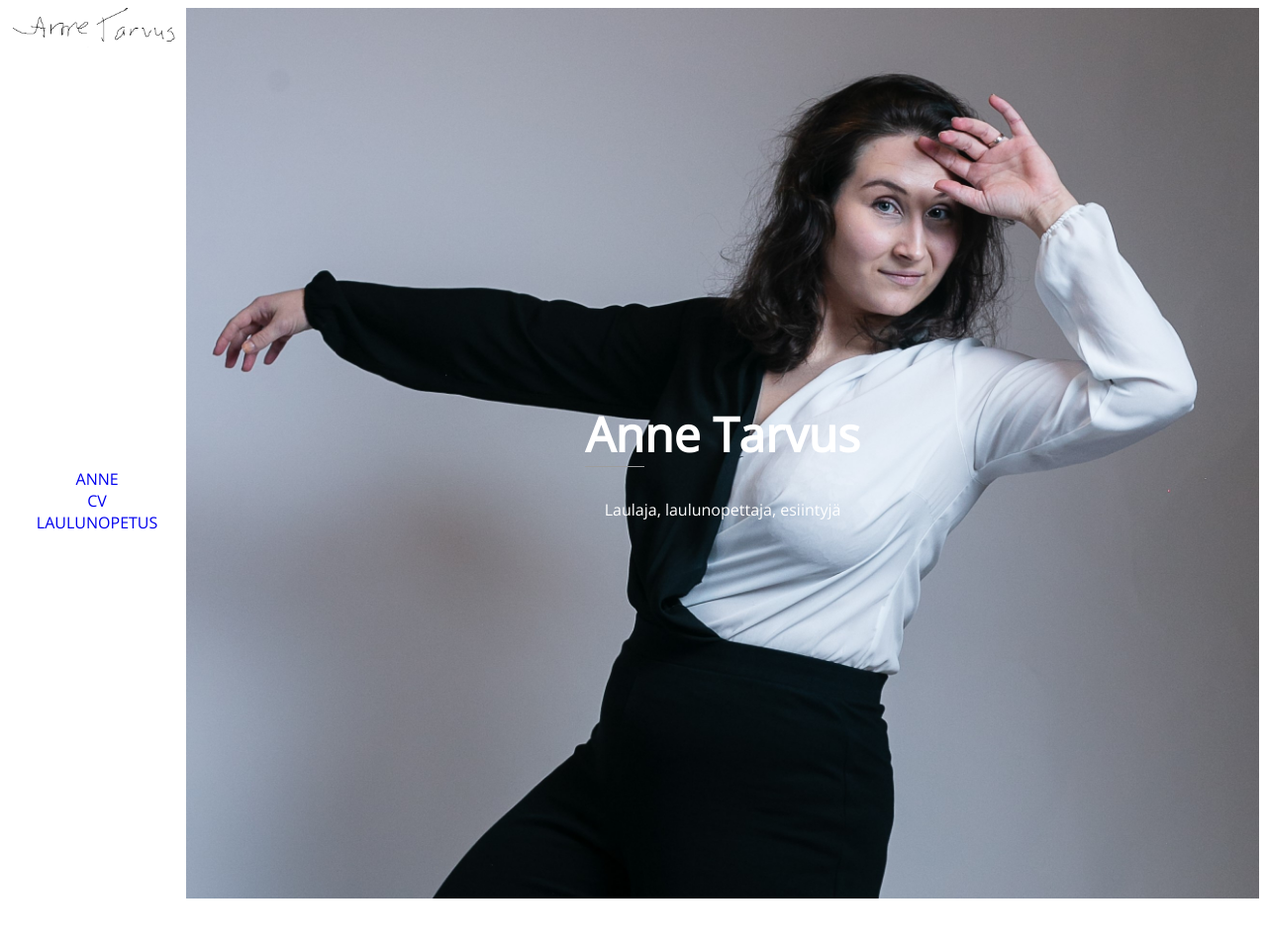
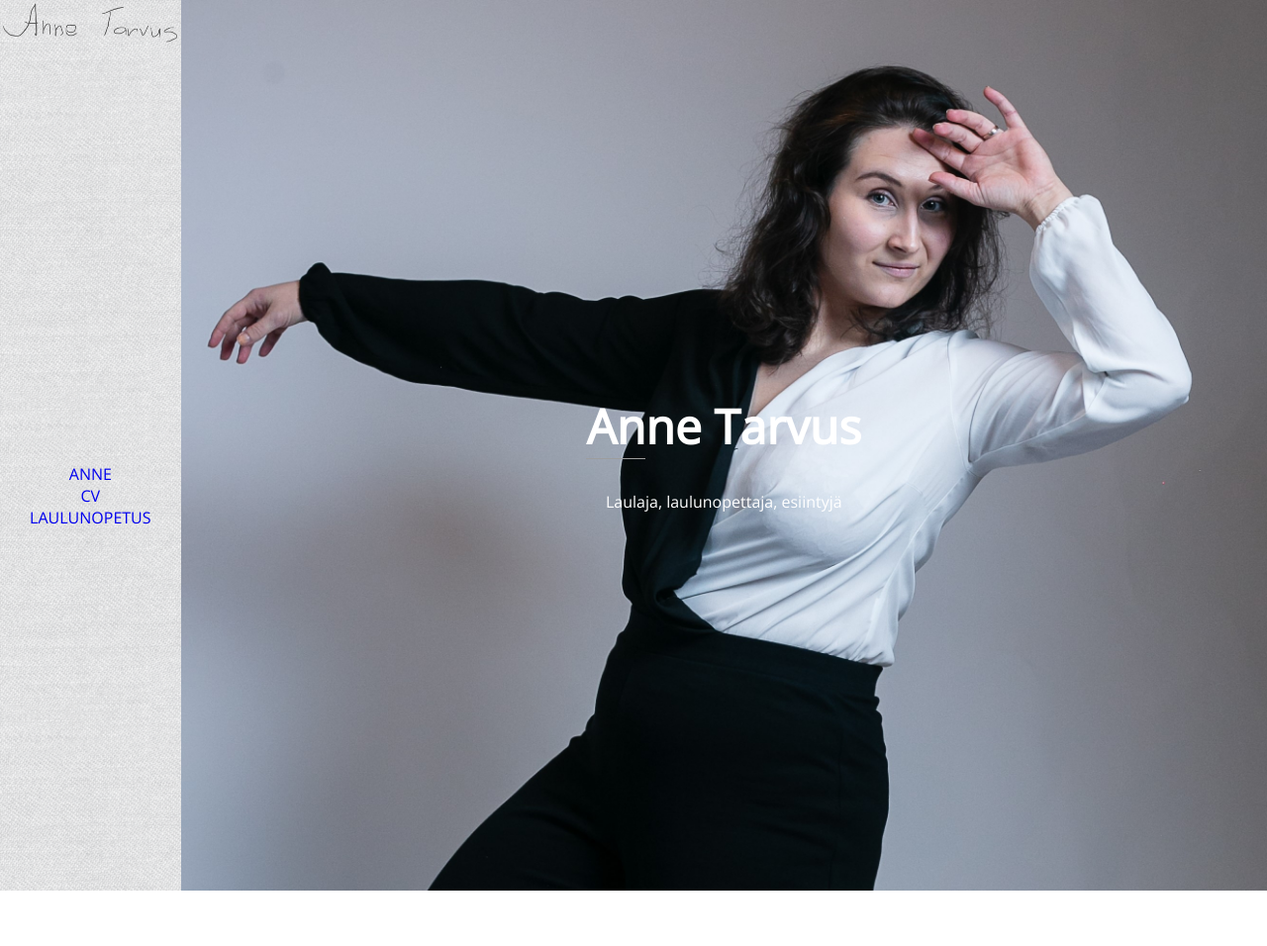
Before and after one commit to AnneTarvus/annetarvus.github.io, a Jekyll site: the page built from home.md, in a window 1280 px wide. Shown: the whole page at 99% size. Built offline with Jekyll 4.4.1, drawn with Linux system fonts in a browser that asks for light colours.

Commit message:
Add texture to aside

```diff
--- a/_sass/main.scss
+++ b/_sass/main.scss
@@ -9,10 +9,11 @@ body {
   background: $backgroundColor;
   color: $bodyColor;
   font-family: $font-family;
-  // letter-spacing: 0.05em;
   overflow: hidden;
   height: 100vh;
+  margin: 0;
 }
+
 main {
   overflow-y: auto;
   min-width: 85%;
@@ -25,6 +26,7 @@ aside {
   flex-basis: 10%;
   justify-content: space-between;
   flex-direction: column;
+  background-image: url("../img/45degree_fabric.png");
 }
 
 .wrapper {
```
Also changed, not shown: assets/img/45degree_fabric.png (added), assets/img/logo.png.
